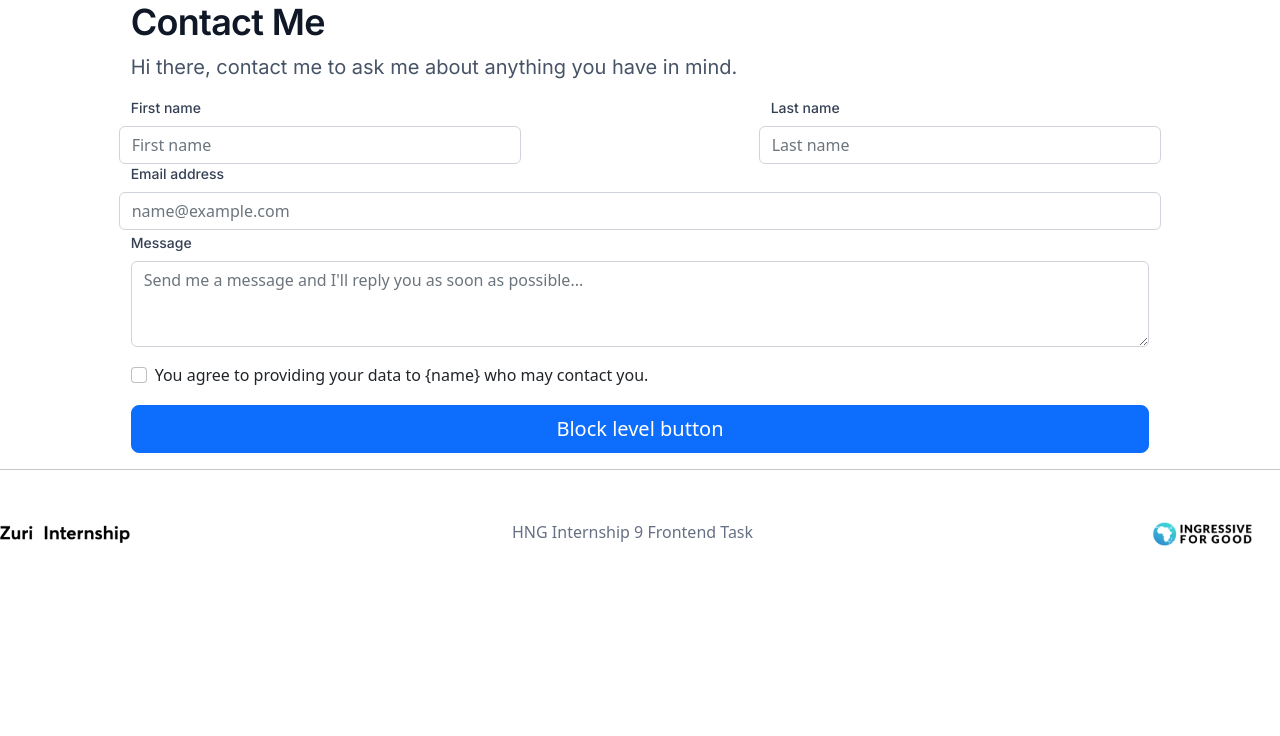
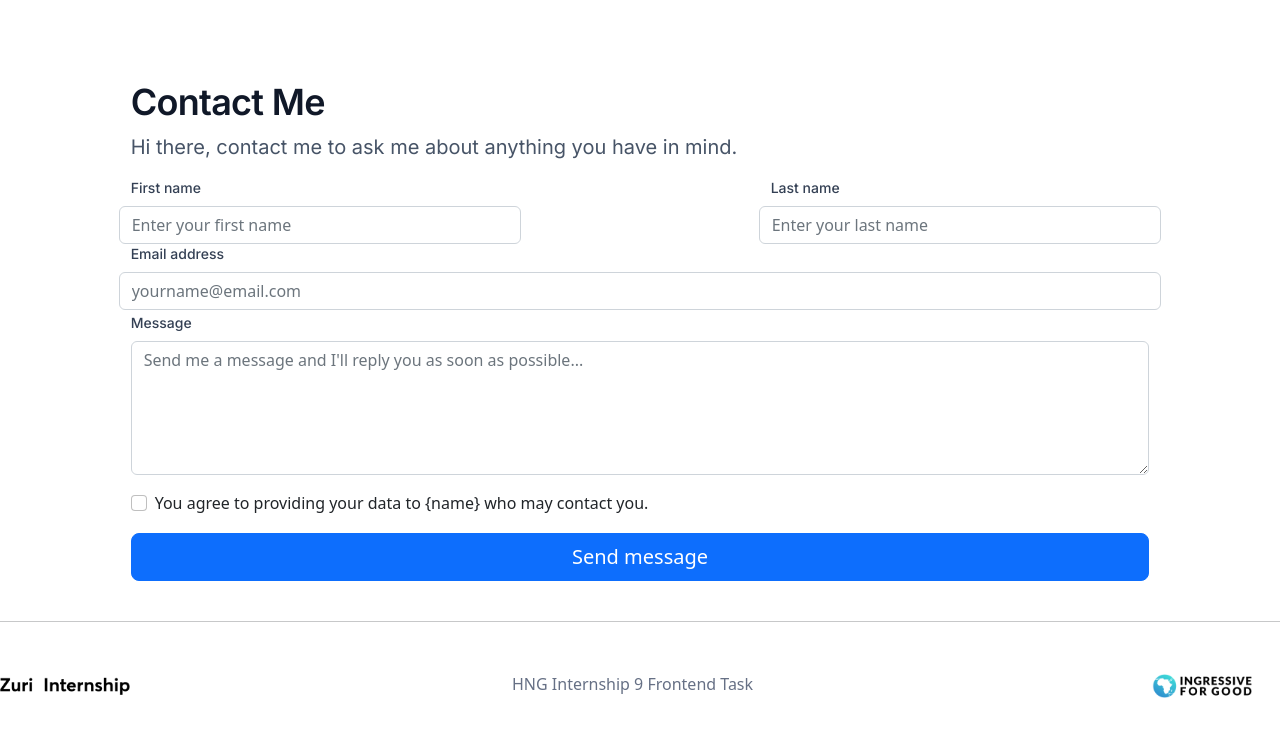
Before and after one commit to Richardjackson-web/linktree-profile, a React (Create React App) app: page /contact in a window 1280 px wide. Shown: the top 736 px of the page. Built offline with nearby package versions, Linux system fonts and the light colour scheme.

Commit message:
fixes: I made some fixes to the code

```diff
--- a/src/Pages/Contact/Contact.css
+++ b/src/Pages/Contact/Contact.css
@@ -30,3 +30,9 @@
 .row{
     margin: auto;
 }
+.first-row{
+    margin-top: 80px;
+}
+.form-div{
+    margin-bottom: 40px;
+}
--- a/src/Pages/Contact/Contact.js
+++ b/src/Pages/Contact/Contact.js
@@ -10,7 +10,7 @@ import Footer from '../../Component/Footer/Footer';
 function Contact() {
   return (
     <div>
-        <Row>
+        <Row className="first-row">
         <Col className="row"   md={10}>
         <div>
             <h1 className="contact">Contact Me</h1>
@@ -20,29 +20,29 @@ function Contact() {
         </div>
         </Col>
         </Row>
-        <div>
+        <div className="form-div">
             <Form>
             <Row>
         <Col className="row" md={4}>
             <Form.Label className="first">First name</Form.Label>
-          <Form.Control id="first_name" placeholder="First name" />
+          <Form.Control id="first_name" placeholder="Enter your first name" />
         </Col>
         <Col className="row" md={4}>
         <Form.Label className="last">Last name</Form.Label>
-          <Form.Control id="last_name" placeholder="Last name" />
+          <Form.Control id="last_name" placeholder="Enter your last name" />
         </Col>
         </Row>
         <Row>
           <Col className="row" md={10}>
           <Form.Label className="email">Email address</Form.Label>
-        <Form.Control id="email" type="email" placeholder="name@example.com" />
+        <Form.Control id="email" type="email" placeholder="yourname@email.com" />
           </Col>
         </Row>
         <Row>
             <Col className="row" md={10}>
             <Form.Group className="mb-3" controlId="exampleForm.ControlTextarea1">
             <Form.Label className="message">Message</Form.Label>
-            <Form.Control id="message" as="textarea" rows={3} placeholder="Send me a message and I'll reply you as soon as possible..." />
+            <Form.Control id="message" as="textarea" rows={5} placeholder="Send me a message and I'll reply you as soon as possible..." />
             </Form.Group>
             </Col>
         </Row>
@@ -65,7 +65,7 @@ function Contact() {
       ))}
               <div className="d-grid gap-2">
               <Button id="btn_submit" variant="primary" size="lg">
-                  Block level button
+              Send message
               </Button>
               </div>
               </Col>
```
